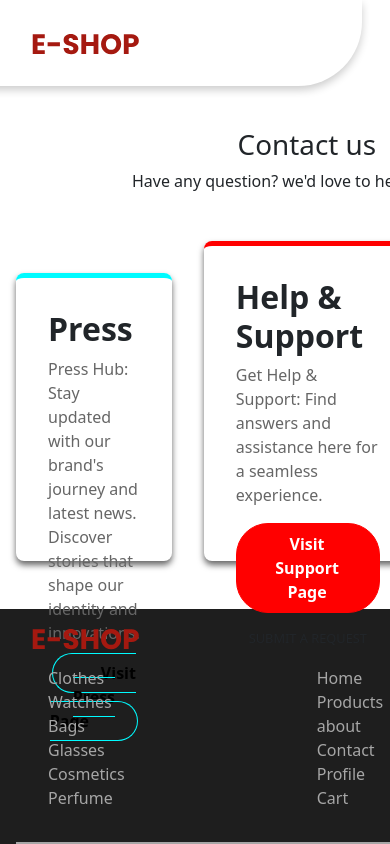
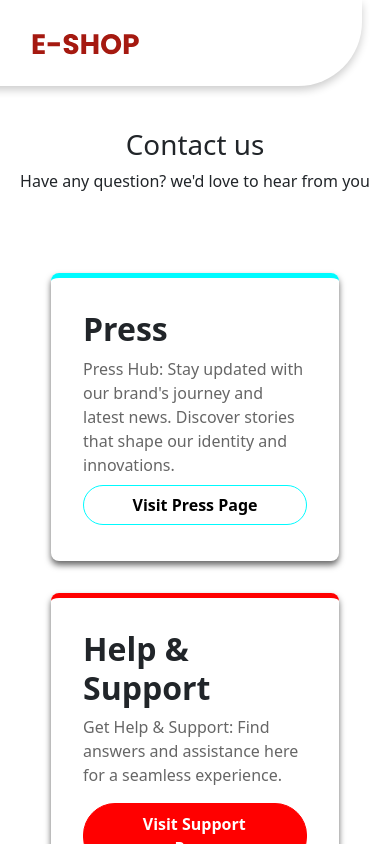
Before and after one commit to Fasill/e-commerce_project, a React (Create React App) app in the folder front-end/: page /contact in a window 390 px wide. Shown: the top 844 px of the page. Built offline with nearby package versions, Linux system fonts and the light colour scheme.

Commit message:
payment integration modified

```diff
--- a/front-end/src/components/assets/styles/contact.module.css
+++ b/front-end/src/components/assets/styles/contact.module.css
@@ -31,6 +31,9 @@
   /* height: rem; */
 
 }
+
+
+
 .card1,.card2,.card3{
   /* background-color: rgb(43, 226, 153); */
   height:17rem;
@@ -123,3 +126,15 @@ grid-gap:rem
 }
 
 /* .bttn3 */
+
+@media (max-width: 977px) {
+  .cards{
+
+    display: grid;
+    grid-gap:2rem;
+  }
+  .card2{
+margin-top: 0rem;
+
+  }
+}
```
